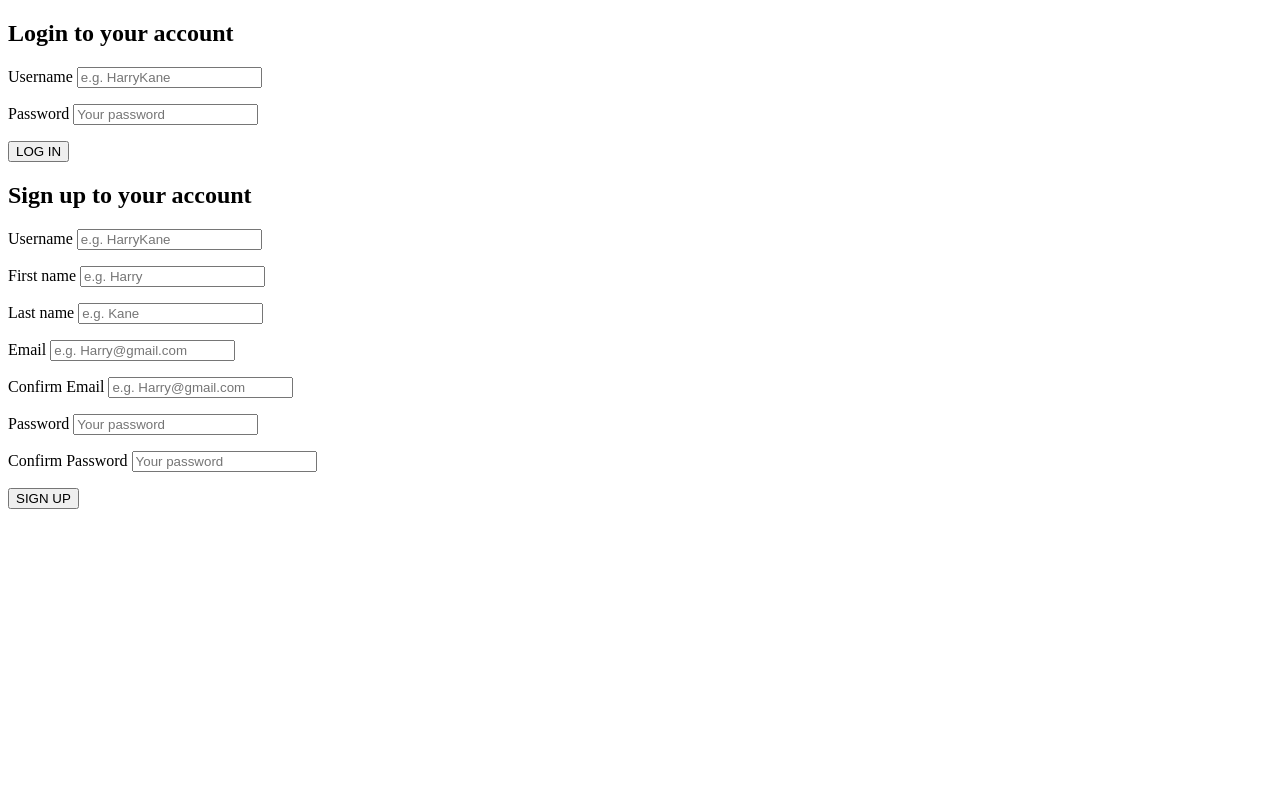
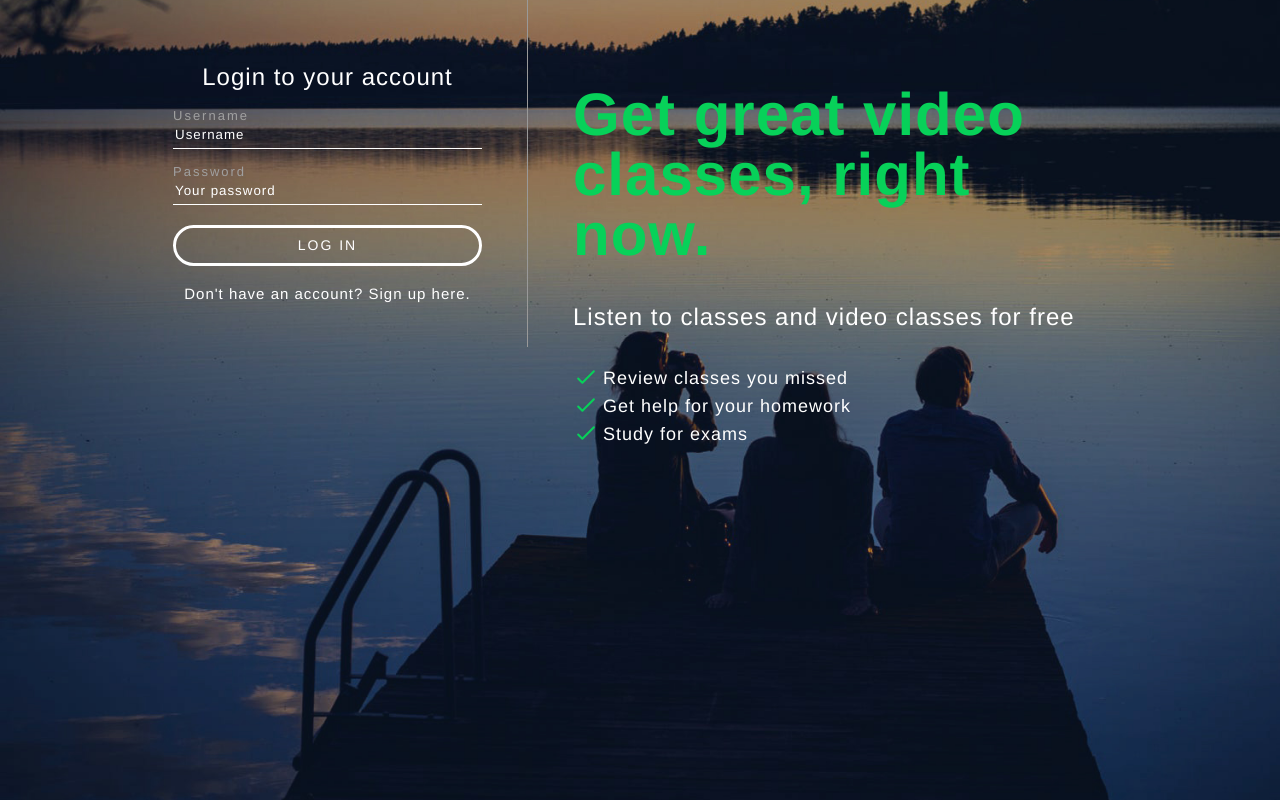
Before and after one commit to PatBradley88/Learnify-, a PHP site: page /register.php in a window 1280 px wide. Run offline with PHP 8.4, Linux system fonts and the light colour scheme.

Commit message:
Adding stylesheet and stuff to complete login and registration

```diff
--- /dev/null
+++ b/Learnify/assets/css/register.css
@@ -0,0 +1,163 @@
+html, body{
+	padding: 0;
+	margin: 0;
+	height: 100%;
+}
+
+#background {
+	background-color: #000;
+	background-image: url(../images/bg.jpg);
+	background-position: center;
+	background-size: cover;
+	display: table;
+	height: 100%;
+	width: 100%;
+}
+
+#loginContainer * {
+	color: #fff;
+		font-family: "Helvetica Neue", "Helvetica", "Arial", sans-serif;
+	font-weight: normal;
+	line-height: 1em;
+	box-sizing: border-box;
+}
+
+#loginContainer {
+	width: 80%;
+	margin: 0 auto;
+	position: relative;
+	max-width: 1024px;
+}
+
+::-webkit-input-placeholder { /* WebKit, Blink, Edge */
+    color:    #fff;
+    letter-spacing: 1px;
+}
+:-moz-placeholder { /* Mozilla Firefox 4 to 18 */
+   color:    #fff;
+   opacity:  1;
+   letter-spacing: 1px;
+}
+::-moz-placeholder { /* Mozilla Firefox 19+ */
+   color:    #fff;
+   opacity:  1;
+   letter-spacing: 1px;
+}
+:-ms-input-placeholder { /* Internet Explorer 10-11 */
+   color:    #fff;
+   letter-spacing: 1px;
+}
+::-ms-input-placeholder { /* Microsoft Edge */
+   color:    #fff;
+   letter-spacing: 1px;
+}
+
+::placeholder { /* Most modern browsers support this now. */
+   color:    #fff;
+   letter-spacing: 1px;
+}
+
+
+#inputContainer{
+	width: 400px;
+	padding: 45px;
+	float: left;
+	border-right: 1px solid #999;
+
+}
+#inputContainer h2{
+	text-align: center;
+	letter-spacing: 1px;
+
+}
+
+#inputContainer input[type="text"],
+#inputContainer input[type="email"],
+#inputContainer input[type="password"]  {
+    display: block;
+    background-color: transparent;
+    border: 0;
+    border-bottom: 1px solid #fff;
+    height: 27px;
+    line-height: 27px;
+    width: 100%;
+}
+
+#inputContainer label{
+    color: #a0a0a0;
+    font-size: 13px;
+    margin-top: 15px;
+    display: block;
+    letter-spacing: 2px;
+}
+
+#inputContainer button {
+	background-color: transparent;
+    border: 3px solid #fff;
+    border-radius: 250px;
+    color: #fff;
+    display: block;
+    font-size: 14px;
+    letter-spacing: 2px;
+    margin: 20px auto;
+    height: 41px;
+    width: 100%;
+}
+#inputContainer button:hover {
+	cursor:pointer;
+}
+
+#inputContainer .errorMessage{
+    color: #07d159;
+    font-size: 12px;
+    display: block;
+    font-weight: bold;
+    letter-spacing: 1px;
+}
+
+
+.hasAccountText span {
+    font-weight: bold;
+    font-size: 15px;
+    cursor:pointer;
+    letter-spacing: 1px;
+}
+
+.hasAccountText {
+	text-align: center;
+	cursor:pointer;
+}
+
+#registerForm, #loginForm{
+	display:none;
+}
+
+#loginText {
+    padding: 45px;
+    display: table-cell;
+}
+
+#loginText h1{
+    color: #07d159;
+    font-size: 60px;
+    font-weight: bold;
+    letter-spacing: 1px;
+}
+
+#loginText h2{
+    margin: 35px 0;
+    letter-spacing: 1px;
+}
+
+#loginText ul{
+    padding: 0;
+    letter-spacing: 1px;
+}
+
+#loginText li{
+    font-size: 18px;
+    list-style-type: none;
+    padding: 5px 30px;
+    background: url(../images/icons/checkmark.png) no-repeat;
+    letter-spacing: 1px;
+}
--- /dev/null
+++ b/Learnify/assets/js/register.js
@@ -0,0 +1,11 @@
+$(document).ready(function(){
+	$("#hideLogin").click(function (){
+		$("#loginForm").hide();
+		$("#registerForm").show();
+	});
+
+	$("#hideRegister").click(function (){
+		$("#loginForm").show();
+		$("#registerForm").hide();
+	});
+});
--- a/Learnify/register.php
+++ b/Learnify/register.php
@@ -21,8 +21,44 @@
 <html>
 <head>
 	<title>Welcome to Learnify!</title>
+
+
+	<link rel="stylesheet" type="text/css" href="assets/css/register.css">
+
+
+	<script src="https://ajax.googleapis.com/ajax/libs/jquery/3.3.1/jquery.min.js"></script>
+	<script src="assets/js/register.js"></script>
+
 </head>
 <body>
+	<?php
+		if(isset($_POST['registerButton'])){
+			echo '<script>
+					$(document).ready(function(){
+
+						$("#loginForm").hide();
+						$("#registerForm").show();
+					});
+				</script>';
+		}
+		else{
+			echo '<script>
+					$(document).ready(function(){
+
+						$("#loginForm").show();
+						$("#registerForm").hide();
+					});
+				</script>';
+		}
+	?>
+
+
+
+	<div id="background">
+
+		<div id="loginContainer">
+
+
 
 			<div id="inputContainer">
 				<form id="loginForm" action="register.php" method="POST">
@@ -30,7 +66,7 @@
 					<p>
 						<?php echo $account->getError(Constants::$loginFailed); ?>
 						<label for="loginUsername">Username</label>
-				<input id="loginUsername" type="text" name="loginUsername" placeholder="e.g. HarryKane" required>
+						<input id="loginUsername" type="text" name="loginUsername" placeholder="Username" value="<?php getInputValue('loginUsername') ?>" required>
 					</p>
 					<p>
 						<label for="loginPassword">Password</label>
@@ -38,6 +74,10 @@
 					</p>
 
 					<button type="submit" name="loginButton">LOG IN</button>
+
+					<div class="hasAccountText">
+						<span id="hideLogin">Don't have an account? Sign up here.</span>
+					</div>
 
 				</form>
 
@@ -47,18 +87,18 @@
 						<?php echo $account->getError(Constants::$usernameCharacters); ?>
 						<?php echo $account->getError(Constants::$usernameTaken); ?>
 						<label for="Username">Username</label>
-				<input id="Username" type="text" name="Username" placeholder="e.g. HarryKane" value="<?php getInputValue('Username') ?>" required>
+						<input id="Username" type="text" name="Username" placeholder="Username" value="<?php getInputValue('Username') ?>" required>
 					</p>
 
 					<p>
 						<?php echo $account->getError(Constants::$firstNameCharacters); ?>
 						<label for="firstName">First name</label>
-				<input id="firstName" type="text" name="firstName" placeholder="e.g. Harry" value="<?php getInputValue('firstName') ?>" required>
+						<input id="firstName" type="text" name="firstName" placeholder="Your name" value="<?php getInputValue('firstName') ?>" required>
 					</p>
 					<p>
 						<?php echo $account->getError(Constants::$lastNameCharacters); ?>
 						<label for="lastName">Last name</label>
-				<input id="lastName" type="text" name="lastName" placeholder="e.g. Kane" value="<?php getInputValue('lastName') ?>" required>
+						<input id="lastName" type="text" name="lastName" placeholder="Your surname" value="<?php getInputValue('lastName') ?>" required>
 					</p>
 
 					<p>
@@ -66,11 +106,11 @@
 						<?php echo $account->getError(Constants::$emailsInvalid); ?>
 						<?php echo $account->getError(Constants::$emailTaken); ?>
 						<label for="email">Email</label>
-				<input id="email" type="Email" name="email" placeholder="e.g. Harry@gmail.com" value="<?php getInputValue('Email') ?>" required>
+						<input id="email" type="Email" name="email" placeholder="e.g. email@gmail.com" value="<?php getInputValue('Email') ?>" required>
 					</p>
 					<p>
 						<label for="email2">Confirm Email</label>
-				<input id="email2" type="Email" name="email2" placeholder="e.g. Harry@gmail.com" value="<?php getInputValue('Email') ?>" required>
+						<input id="email2" type="Email" name="email2" placeholder="e.g. email@gmail.com" value="<?php getInputValue('Email') ?>" required>
 					</p>
 
 					<p>
@@ -88,7 +128,23 @@
 
 					<button type="submit" name="registerButton">SIGN UP</button>
 
+					<div class="hasAccountText">
+						<span id="hideRegister">Already have an account? Login here.</span>
+					</div>
+
 				</form>
+			</div>
+
+			<div id="loginText">
+				<h1>Get great video classes, right now.</h1>
+				<h2>Listen to classes and video classes for free</h2>
+				<ul>
+					<li>Review classes you missed</li>
+					<li>Get help for your homework</li>
+					<li>Study for exams</li>
+				</ul>
+			</div>
+		</div>
 	</div>
 
 </body>
```
Also changed, not shown: Learnify/assets/images/bg.jpg (added), Learnify/assets/images/icons/checkmark.png (added). Lines whose indentation alone changed are shown as unchanged.
